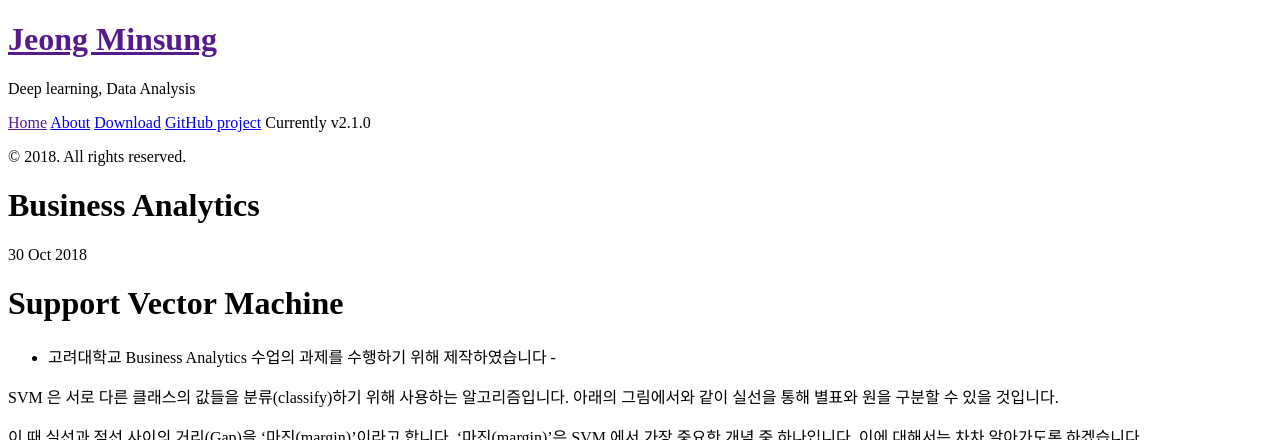
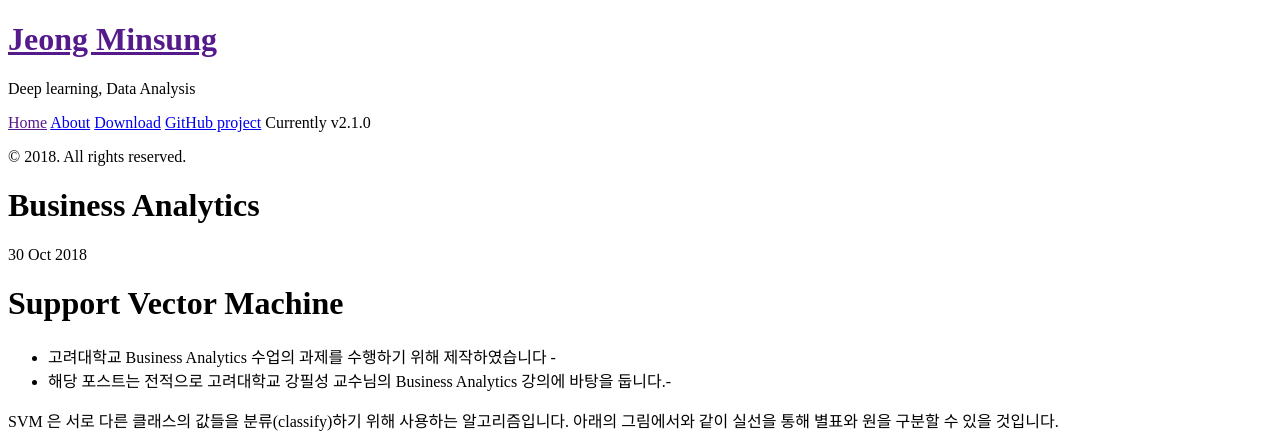
Before and after one commit to MS930/MS930.github.io, a Jekyll site: the page built from _posts/2018-10-30-SVM.md, in a window 1280 px wide and 900 px high, cut to the strip 0-440 px from the top of the window. Built offline with Jekyll 4.4.1, drawn with Linux system fonts in a browser that asks for light colours; formulas are drawn with MathJax 3.

Commit message:
Update 2018-10-30-SVM.md

```diff
--- a/_posts/2018-10-30-SVM.md
+++ b/_posts/2018-10-30-SVM.md
@@ -7,6 +7,7 @@ Support Vector Machine
 =======
 
 - 고려대학교 Business Analytics 수업의 과제를 수행하기 위해 제작하였습니다 -
+- 해당 포스트는 전적으로 고려대학교 강필성 교수님의 Business Analytics 강의에 바탕을 둡니다.-
 
 SVM 은 서로 다른 클래스의 값들을 분류(classify)하기 위해 사용하는 알고리즘입니다.
 아래의 그림에서와 같이 실선을 통해 별표와 원을 구분할 수 있을 것입니다.
```
